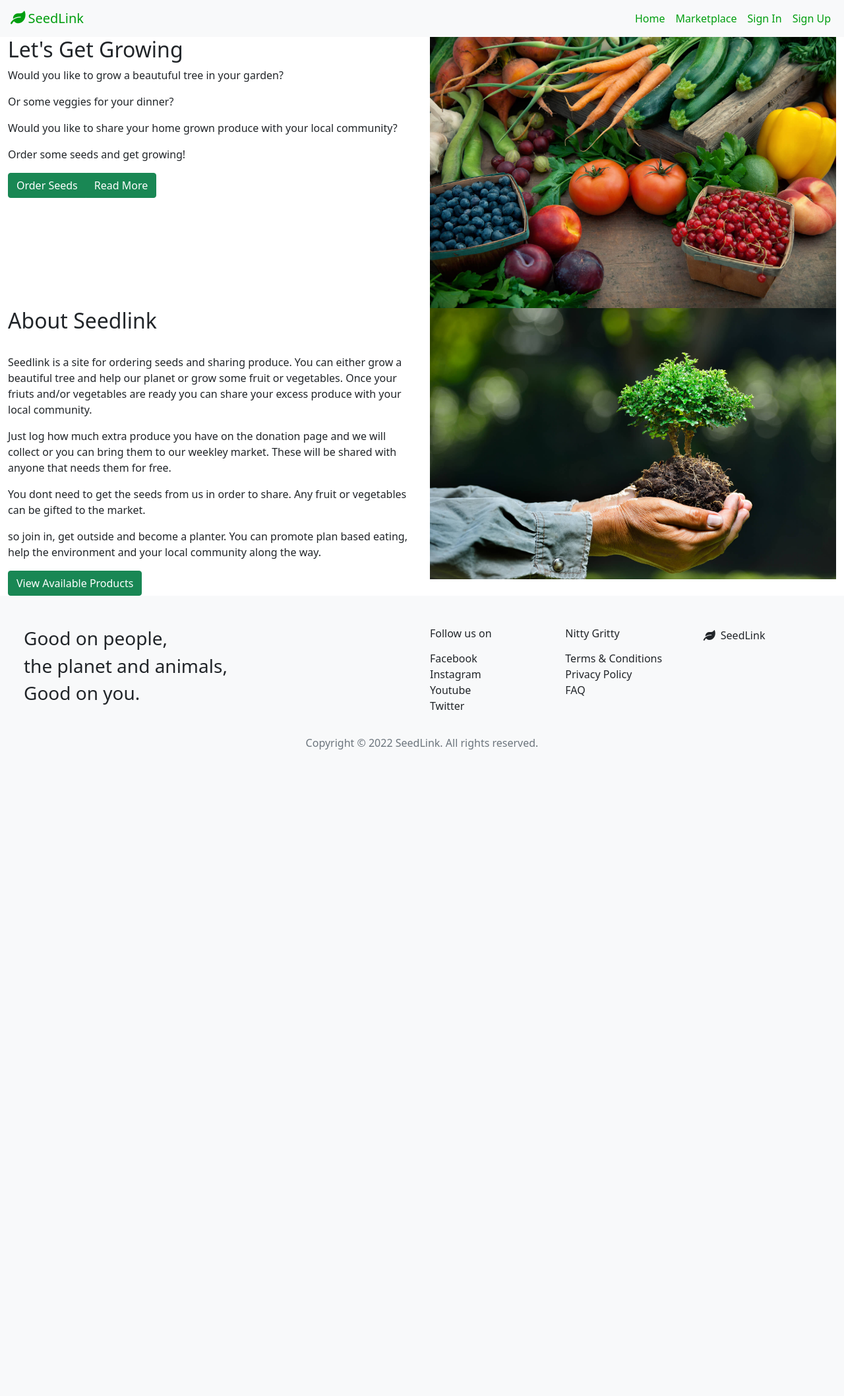
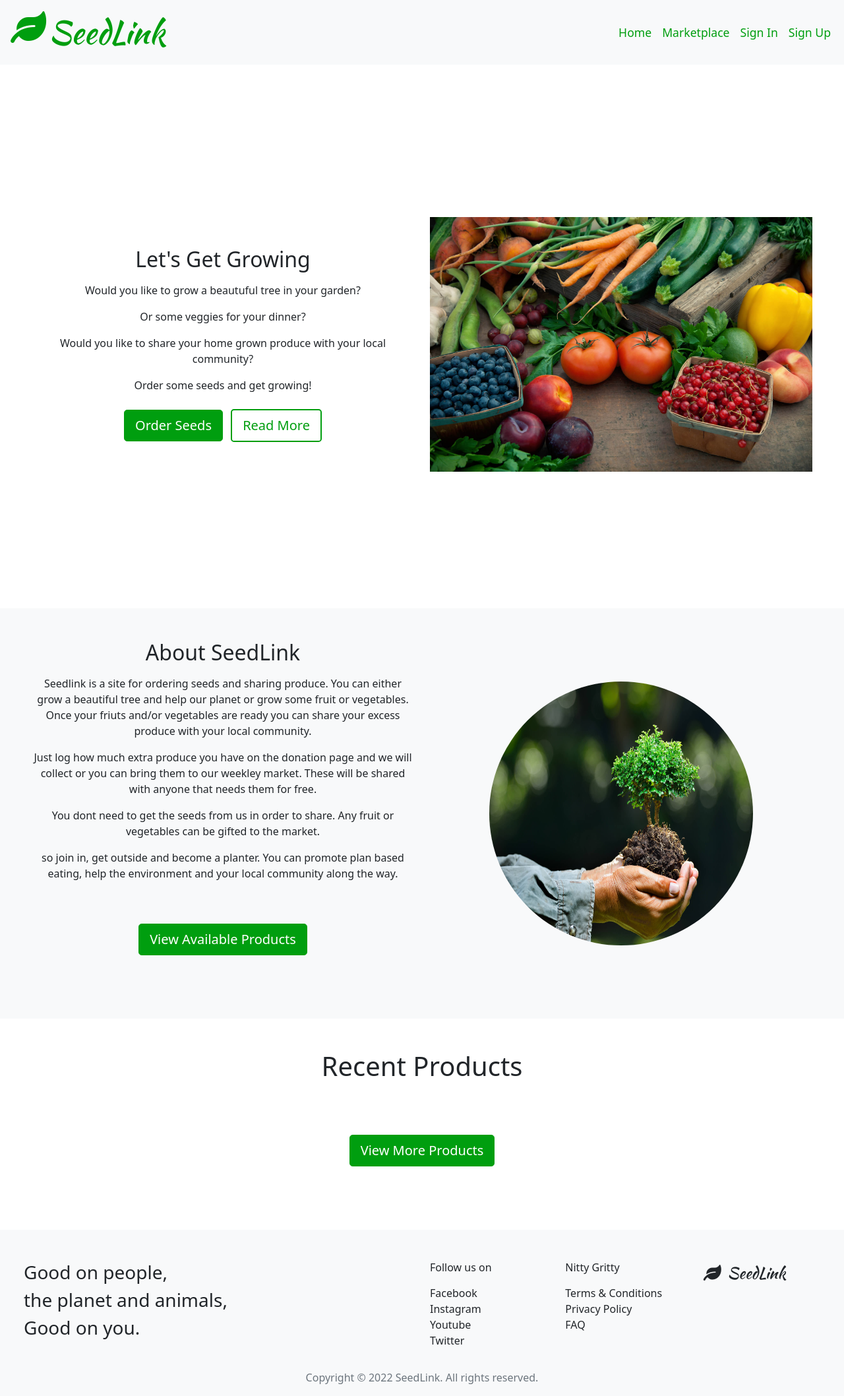
Before and after one commit to tindyc/seedlink, a Flask app: page / in a window 1280 px wide. Shown: the whole page at 66% size. Before the commit the page ends 1136 px from the top, so only its background shows below. Run offline with Flask 2, Linux system fonts and the light colour scheme; data that the repository does not hold is empty; some libraries are stand-ins or nearby versions.

Commit message:
Style landing page, header and footer

```diff
--- a/app.py
+++ b/app.py
@@ -27,14 +27,17 @@ date = date.today()
 @app.route("/")
 @app.route("/index")
 def index():
-    return render_template("index.html")
+    if request.method == "GET":
+        products = mongo.db.donation.find().limit(4).sort("date_created", 1)
+
+    return render_template("index.html", products=products)
 
 
 # Renders marketplace page
 @app.route("/marketplace", methods=["GET"])
 def marketplace():
     if request.method == "GET":
-        products = mongo.db.donation.find({})
+        products = mongo.db.donation.find()
 
     return render_template("marketplace.html", products=products)
 
--- a/static/css/style.css
+++ b/static/css/style.css
@@ -1,3 +1,4 @@
+@import url('https://fonts.googleapis.com/css2?family=Kaushan+Script&family=Montserrat&display=swap');
 
 body {
     display: flex;
@@ -5,13 +6,42 @@ body {
     min-height: 100vh;
 }
 
+/* Fonts */
+.logo {
+    font-family: 'Kaushan Script', cursive;
+    font-size: 1.5em;
+}
+
+/* Buttons */
+.btn-success {
+    background-color: #009E0F;
+    border-color: #009E0F;
+}
+
+.btn-outline-success {
+    color: #009E0F;
+    border-color: #009E0F;
+}
+
+.btn-success:hover {
+    background-color: #36783d;
+    border-color: #36783d;
+}
+
+.btn-outline-success:hover {
+    background-color: #009E0F;
+    border-color: #009E0F;
+}
+
 /* Header */
 .navbar-brand {
     color: #009E0F !important;
+    font-size: 3em;
 }
 
 .nav-link {
     color: #009E0F !important;
+    font-size: 1.1em;
 }
 
 .nav-link:hover {
@@ -23,20 +53,13 @@ a:link {
     text-decoration: none;
 }
 
-/*
+/* Landing page */
 
-.image-container {
-    height: 100%;
+.tree-img {
+    width: 400px;
+    height: 400px;
 }
 
-.image-veg {
-    background: url(../images/veg.jpg);
-    background-position: center;
-    background-repeat: no-repeat;
-    background-size: cover;
-}*/
-
-.tree {
-
-    border-radius: 50%;
+#main-section {
+    height: 100vh;
 }
--- a/templates/base.html
+++ b/templates/base.html
@@ -26,7 +26,7 @@
 
     <nav class="navbar navbar-expand-lg navbar-light bg-light">
       <div class="container-fluid">
-        <a class="navbar-brand d-flex" href="{{ url_for('index') }}">
+        <a class="navbar-brand d-flex logo main-logo" href="{{ url_for('index') }}">
           <i class="fas fa-leaf p-1"></i> SeedLink
         </a>
         <button class="navbar-toggler" type="button" data-bs-toggle="collapse" data-bs-target="#navbarNav"
@@ -94,6 +94,7 @@
           <h3>Good on you.</h3>
         </div>
 
+        <!-- Social Media links -->
         <div class="col-lg-2 col-sm-4">
           <h6>Follow us on</h6>
           <ul class="list-unstyled mt-3">
@@ -117,8 +118,8 @@
           </ul>
         </div>
 
-        <div class="col-lg-2 col-sm-4">
-          <a class="link-dark" href="{{ url_for('index') }}"
+        <div class="col-lg-2 col-sm-4 h-100">
+          <a class="link-dark logo mx-auto" href="{{ url_for('index') }}"
             class="d-flex justify-content-center text-decoration-none link-color-light">
             <i class="fas fa-leaf p-1"></i> SeedLink
           </a>
--- a/templates/index.html
+++ b/templates/index.html
@@ -1,16 +1,16 @@
 {% extends "base.html" %}
 {% block content %}
-<section class="container-fluid ordering">
-    <div class="row">
-        <div class="col-sm-6">
-                <h2>Let's Get Growing</h2>
+<section id="main-section" class="container-fluid mt-4 p-5">
+    <div class="row align-items-center h-100">
+        <div class="col-sm-6 text-center mx-auto">
+            <h2 class="mb-3">Let's Get Growing</h2>
             <p>Would you like to grow a beautuful tree in your garden?</p>
             <p>Or some veggies for your dinner?</p>
             <p>Would you like to share your home grown produce with your local community?</p>
             <p>Order some seeds and get growing!</p>
-                <div class="btn-group" role="group" aria-label="Basic example">
-                    <button type="button" class="btn btn-success">Order Seeds</button>
-                    <button type="button" class="btn btn-success">Read More</button>
+            <div class="mt-4">
+                <a href="" class="btn btn-lg btn-success mx-1">Order Seeds</a>
+                <a href="#about" class="btn btn-lg btn-outline-success border-2 mx-1">Read More</a>
             </div>
 
         </div>
@@ -22,11 +22,11 @@
 
     </div>
 </section>
-<section class="container-fluid about-us">
-    <div class="row">
-        <div class="col-sm-6">
-            <h2>About Seedlink</h2>
-            <br>
+
+<section id="about" class="container-fluid about-us bg-light p-5">
+    <div class="row align-items-center h-100">
+        <div class="col-sm-6 text-center mx-auto">
+            <h2 class="mb-3">About SeedLink</h2>
             <p>
                 Seedlink is a site for ordering seeds and sharing produce. You can either grow a beautiful tree
                 and help our planet or grow some fruit or vegetables.
@@ -41,13 +41,49 @@
                 You dont need to get the seeds from us in order to share.
                 Any fruit or vegetables can be gifted to the market.
             </p>
-            <p>so join in, get outside and become a planter.  You can promote plan based eating,
+            <p>so join in, get outside and become a planter. You can promote plan based eating,
                 help the environment and your local community along the way.
             </p>
-            <button type="button" class="btn btn-success">View Available Products</button>
+            <a href="{{ url_for('marketplace') }}" class="btn btn-lg btn-success mx-1 m-5">View Available Products</a>
         </div>
-        <div class="col-sm-6 image-container tree">
-            <img src="static/images/tree.jpg" class="img-fluid" alt="Responsive image">
+
+        <div class="col-sm-6 image-container-tree mx-auto text-center">
+            <img src="static/images/tree.jpg" class="tree-img rounded-circle" alt="Responsive image">
+        </div>
+
+    </div>
+</section>
+
+<section class="py-5">
+    <!-- Product Entries Column -->
+    <div class="container-fluid">
+        <div class="row">
+            <h1 class="text-center">Recent Products</h1>
+        </div>
+        <div class="row">
+            <!-- Product Entries Column -->
+            <div class="col-12 mt-4 left">
+                <div class="row mx-3">
+                    {% for product in products %}
+                    <div class="col-md-3">
+                        <div class="card mb-4">
+                            <img class="card-img-top" src="..." alt="Card image cap">
+                            <div class="card-body">
+                                <h5 class="card-title">{{ product.product_name }}</h5>
+                                <p class="text-muted">{{ product.product_category }}</p>
+                                <p class="card-text">{{ product.quantity }}
+                                    {% if product.product_category == "Seeds" %}seeds{% else %}Kg.{% endif %} Available
+                                </p>
+                            </div>
+                        </div>
+                    </div>
+                    {% endfor %}
+                </div>
+                <div class="text-center">
+                    <a href="{{ url_for('marketplace') }}" class="btn btn-lg btn-success mx-1 m-5">View More
+                        Products</a>
+                </div>
+            </div>
         </div>
     </div>
 </section>
--- a/templates/marketplace.html
+++ b/templates/marketplace.html
@@ -16,7 +16,9 @@
                         <div class="card-body">
                             <h5 class="card-title">{{ product.product_name }}</h5>
                             <p class="text-muted">{{ product.product_category }}</p>
-                            <p class="card-text">{{ product.quantity }} kg. Available</p>
+                            <p class="card-text">{{ product.quantity }}
+                                {% if product.product_category == "Seeds" %}seeds{% else %}Kg.{% endif %} Available
+                            </p>
                         </div>
                     </div>
                 </div>
```
Lines whose indentation alone changed are shown as unchanged.
